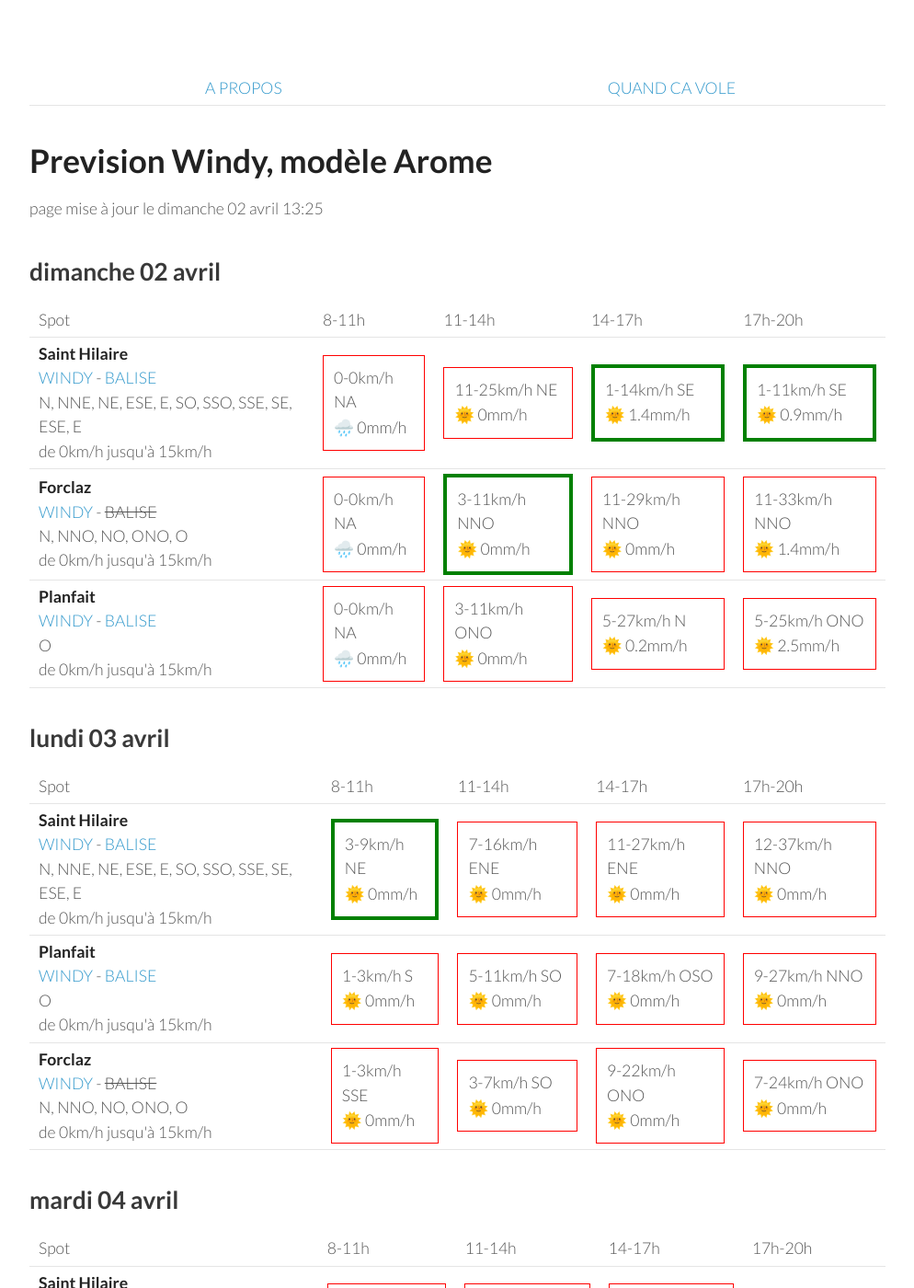
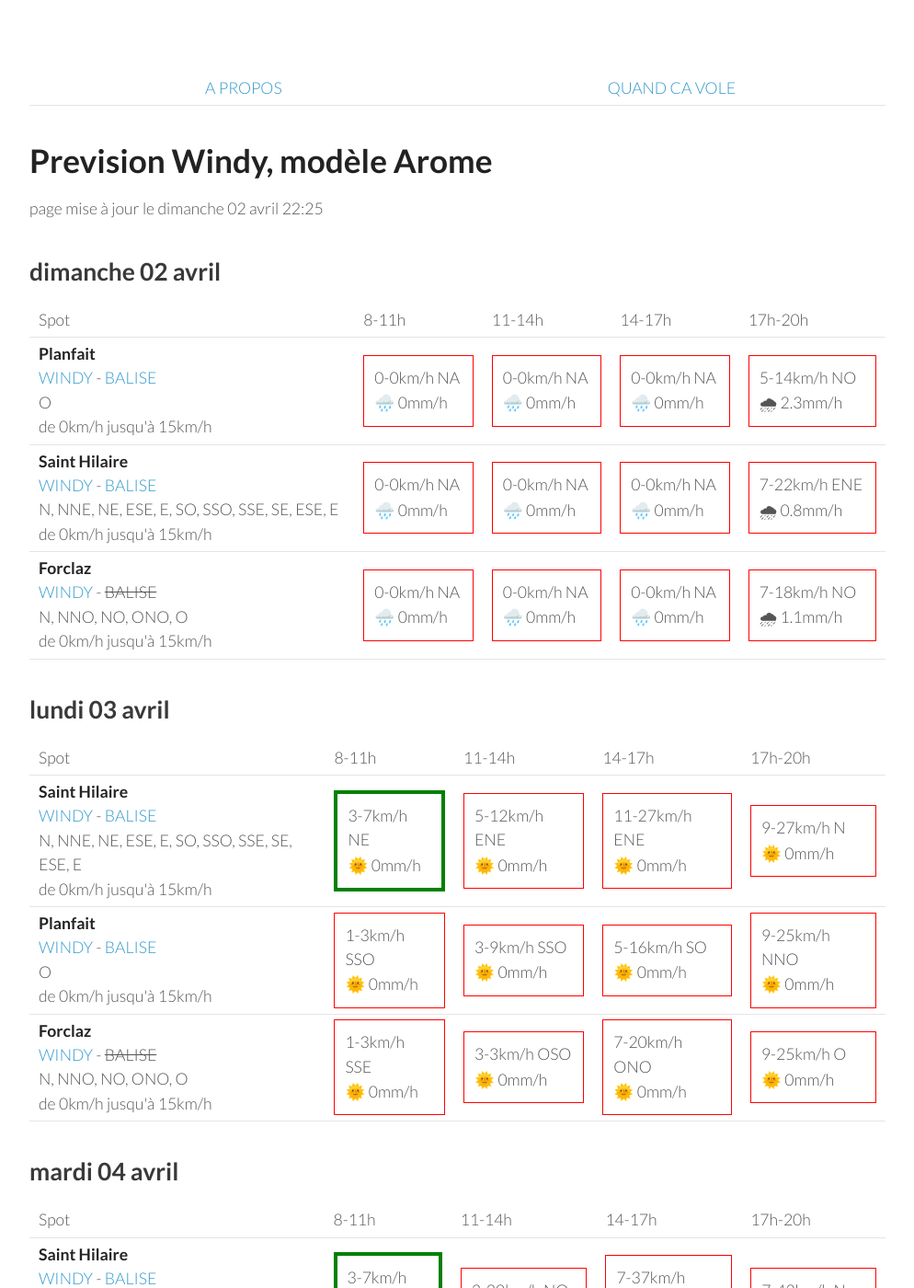
Before and after one commit to parapente-dans-le-nord/parapente-dans-le-nord.github.io, a Jekyll site: the page built from alpes_nord.markdown, in a window 1280 px wide and 1400 px high. Shown: the whole window at 92% size, without its empty margins (26-1020 px from the left). Built offline with Jekyll 4.4.1, drawn with Linux system fonts in a browser that asks for light colours; some of the changed text lies outside the part shown.

Commit message:
update index.markdown

```diff
--- a/alpes_nord.markdown
+++ b/alpes_nord.markdown
@@ -7,7 +7,7 @@ title:  "Tous les spots"
 {: .links}
 
 # Prevision Windy, modèle Arome
-page mise à jour le dimanche 02 avril 13:25
+page mise à jour le dimanche 02 avril 22:25
 
 ## dimanche 02 avril
 
@@ -22,30 +22,30 @@ page mise à jour le dimanche 02 avril 13:25
       <td>17h-20h</td>
     </tr>
 <tr>
+        <td><strong>Planfait</strong><br><a href="https://windy.com/45.853/6.223?45.415,6.223,8">WINDY</a> - <span class=""><a href="https://www.openwindmap.org/PP496">BALISE</a> </span><br> <span class="vent-favorable">O</span><br><span class="force-vent">de 0km/h jusqu'à 15km/h</span> </td>
+
+            <td><div class="not-flyable"><p>0-0km/h NA</p><p>🌧️ 0mm/h</p></div></td>
+            <td><div class="not-flyable"><p>0-0km/h NA</p><p>🌧️ 0mm/h</p></div></td>
+            <td><div class="not-flyable"><p>0-0km/h NA</p><p>🌧️ 0mm/h</p></div></td>
+            <td><div class="not-flyable"><p>5-14km/h NO</p><p>🌧 2.3mm/h</p></div></td>
+
+    </tr>
+<tr>
         <td><strong>Saint Hilaire</strong><br><a href="https://windy.com/45.307/5.888?45.087,5.889,9,m:eUFagkX">WINDY</a> - <span class=""><a href="http://www.balisemeteo.com/balise.php?idBalise=61">BALISE</a> </span><br> <span class="vent-favorable">N, NNE, NE, ESE, E, SO, SSO, SSE, SE, ESE, E</span><br><span class="force-vent">de 0km/h jusqu'à 15km/h</span> </td>
 
             <td><div class="not-flyable"><p>0-0km/h NA</p><p>🌧️ 0mm/h</p></div></td>
-            <td><div class="not-flyable"><p>11-25km/h NE</p><p>🌞 0mm/h</p></div></td>
-            <td><div class="flyable"><p>1-14km/h SE</p><p>🌞 1.4mm/h</p></div></td>
-            <td><div class="flyable"><p>1-11km/h SE</p><p>🌞 0.9mm/h</p></div></td>
+            <td><div class="not-flyable"><p>0-0km/h NA</p><p>🌧️ 0mm/h</p></div></td>
+            <td><div class="not-flyable"><p>0-0km/h NA</p><p>🌧️ 0mm/h</p></div></td>
+            <td><div class="not-flyable"><p>7-22km/h ENE</p><p>🌧 0.8mm/h</p></div></td>
 
     </tr>
 <tr>
         <td><strong>Forclaz</strong><br><a href="https://windy.com/45.814/6.247?45.375,6.246,8,m:eVwaglz">WINDY</a> - <span class="no-balise"> BALISE </span><br> <span class="vent-favorable">N, NNO, NO, ONO, O</span><br><span class="force-vent">de 0km/h jusqu'à 15km/h</span> </td>
 
             <td><div class="not-flyable"><p>0-0km/h NA</p><p>🌧️ 0mm/h</p></div></td>
-            <td><div class="flyable"><p>3-11km/h NNO</p><p>🌞 0mm/h</p></div></td>
-            <td><div class="not-flyable"><p>11-29km/h NNO</p><p>🌞 0mm/h</p></div></td>
-            <td><div class="not-flyable"><p>11-33km/h NNO</p><p>🌞 1.4mm/h</p></div></td>
-
-    </tr>
-<tr>
-        <td><strong>Planfait</strong><br><a href="https://windy.com/45.853/6.223?45.415,6.223,8">WINDY</a> - <span class=""><a href="https://www.openwindmap.org/PP496">BALISE</a> </span><br> <span class="vent-favorable">O</span><br><span class="force-vent">de 0km/h jusqu'à 15km/h</span> </td>
-
             <td><div class="not-flyable"><p>0-0km/h NA</p><p>🌧️ 0mm/h</p></div></td>
-            <td><div class="not-flyable"><p>3-11km/h ONO</p><p>🌞 0mm/h</p></div></td>
-            <td><div class="not-flyable"><p>5-27km/h N</p><p>🌞 0.2mm/h</p></div></td>
-            <td><div class="not-flyable"><p>5-25km/h ONO</p><p>🌞 2.5mm/h</p></div></td>
+            <td><div class="not-flyable"><p>0-0km/h NA</p><p>🌧️ 0mm/h</p></div></td>
+            <td><div class="not-flyable"><p>7-18km/h NO</p><p>🌧 1.1mm/h</p></div></td>
 
     </tr>
 
@@ -67,20 +67,20 @@ page mise à jour le dimanche 02 avril 13:25
 <tr>
         <td><strong>Saint Hilaire</strong><br><a href="https://windy.com/45.307/5.888?45.087,5.889,9,m:eUFagkX">WINDY</a> - <span class=""><a href="http://www.balisemeteo.com/balise.php?idBalise=61">BALISE</a> </span><br> <span class="vent-favorable">N, NNE, NE, ESE, E, SO, SSO, SSE, SE, ESE, E</span><br><span class="force-vent">de 0km/h jusqu'à 15km/h</span> </td>
 
-            <td><div class="flyable"><p>3-9km/h NE</p><p>🌞 0mm/h</p></div></td>
-            <td><div class="not-flyable"><p>7-16km/h ENE</p><p>🌞 0mm/h</p></div></td>
+            <td><div class="flyable"><p>3-7km/h NE</p><p>🌞 0mm/h</p></div></td>
+            <td><div class="not-flyable"><p>5-12km/h ENE</p><p>🌞 0mm/h</p></div></td>
             <td><div class="not-flyable"><p>11-27km/h ENE</p><p>🌞 0mm/h</p></div></td>
-            <td><div class="not-flyable"><p>12-37km/h NNO</p><p>🌞 0mm/h</p></div></td>
+            <td><div class="not-flyable"><p>9-27km/h N</p><p>🌞 0mm/h</p></div></td>
 
 
     </tr>
 <tr>
         <td><strong>Planfait</strong><br><a href="https://windy.com/45.853/6.223?45.415,6.223,8">WINDY</a> - <span class=""><a href="https://www.openwindmap.org/PP496">BALISE</a> </span><br> <span class="vent-favorable">O</span><br><span class="force-vent">de 0km/h jusqu'à 15km/h</span> </td>
 
-            <td><div class="not-flyable"><p>1-3km/h S</p><p>🌞 0mm/h</p></div></td>
-            <td><div class="not-flyable"><p>5-11km/h SO</p><p>🌞 0mm/h</p></div></td>
-            <td><div class="not-flyable"><p>7-18km/h OSO</p><p>🌞 0mm/h</p></div></td>
-            <td><div class="not-flyable"><p>9-27km/h NNO</p><p>🌞 0mm/h</p></div></td>
+            <td><div class="not-flyable"><p>1-3km/h SSO</p><p>🌞 0mm/h</p></div></td>
+            <td><div class="not-flyable"><p>3-9km/h SSO</p><p>🌞 0mm/h</p></div></td>
+            <td><div class="not-flyable"><p>5-16km/h SO</p><p>🌞 0mm/h</p></div></td>
+            <td><div class="not-flyable"><p>9-25km/h NNO</p><p>🌞 0mm/h</p></div></td>
 
 
     </tr>
@@ -88,9 +88,9 @@ page mise à jour le dimanche 02 avril 13:25
         <td><strong>Forclaz</strong><br><a href="https://windy.com/45.814/6.247?45.375,6.246,8,m:eVwaglz">WINDY</a> - <span class="no-balise"> BALISE </span><br> <span class="vent-favorable">N, NNO, NO, ONO, O</span><br><span class="force-vent">de 0km/h jusqu'à 15km/h</span> </td>
 
             <td><div class="not-flyable"><p>1-3km/h SSE</p><p>🌞 0mm/h</p></div></td>
-            <td><div class="not-flyable"><p>3-7km/h SO</p><p>🌞 0mm/h</p></div></td>
-            <td><div class="not-flyable"><p>9-22km/h ONO</p><p>🌞 0mm/h</p></div></td>
-            <td><div class="not-flyable"><p>7-24km/h ONO</p><p>🌞 0mm/h</p></div></td>
+            <td><div class="not-flyable"><p>3-3km/h OSO</p><p>🌞 0mm/h</p></div></td>
+            <td><div class="not-flyable"><p>7-20km/h ONO</p><p>🌞 0mm/h</p></div></td>
+            <td><div class="not-flyable"><p>9-25km/h O</p><p>🌞 0mm/h</p></div></td>
 
 
     </tr>
@@ -113,30 +113,30 @@ page mise à jour le dimanche 02 avril 13:25
 <tr>
         <td><strong>Saint Hilaire</strong><br><a href="https://windy.com/45.307/5.888?45.087,5.889,9,m:eUFagkX">WINDY</a> - <span class=""><a href="http://www.balisemeteo.com/balise.php?idBalise=61">BALISE</a> </span><br> <span class="vent-favorable">N, NNE, NE, ESE, E, SO, SSO, SSE, SE, ESE, E</span><br><span class="force-vent">de 0km/h jusqu'à 15km/h</span> </td>
 
-            <td><div class="not-flyable"><p>0-11km/h ENE</p><p>🌞 0mm/h</p></div></td>
-            <td><div class="not-flyable"><p>3-20km/h ONO</p><p>🌞 0mm/h</p></div></td>
-            <td><div class="not-flyable"><p>7-38km/h NNO</p><p>🌞 0mm/h</p></div></td>
-            <td><div class="not-flyable"><p>9-50km/h N</p><p>🌞 0mm/h</p></div></td>
+            <td><div class="flyable"><p>3-7km/h NE</p><p>🌞 0mm/h</p></div></td>
+            <td><div class="not-flyable"><p>3-20km/h NO</p><p>🌞 0mm/h</p></div></td>
+            <td><div class="not-flyable"><p>7-37km/h NNO</p><p>🌞 0mm/h</p></div></td>
+            <td><div class="not-flyable"><p>7-42km/h N</p><p>🌞 0mm/h</p></div></td>
 
 
     </tr>
 <tr>
         <td><strong>Planfait</strong><br><a href="https://windy.com/45.853/6.223?45.415,6.223,8">WINDY</a> - <span class=""><a href="https://www.openwindmap.org/PP496">BALISE</a> </span><br> <span class="vent-favorable">O</span><br><span class="force-vent">de 0km/h jusqu'à 15km/h</span> </td>
 
-            <td><div class="not-flyable"><p>0-14km/h SSO</p><p>🌞 0mm/h</p></div></td>
-            <td><div class="not-flyable"><p>5-20km/h ONO</p><p>🌞 0mm/h</p></div></td>
-            <td><div class="not-flyable"><p>9-33km/h NO</p><p>🌞 0mm/h</p></div></td>
-            <td><div class="not-flyable"><p>9-38km/h NNO</p><p>🌞 0mm/h</p></div></td>
+            <td><div class="not-flyable"><p>1-1km/h S</p><p>🌞 0mm/h</p></div></td>
+            <td><div class="not-flyable"><p>5-22km/h ONO</p><p>🌞 0mm/h</p></div></td>
+            <td><div class="not-flyable"><p>9-35km/h NO</p><p>🌞 0mm/h</p></div></td>
+            <td><div class="not-flyable"><p>9-37km/h NNO</p><p>🌞 0mm/h</p></div></td>
 
 
     </tr>
 <tr>
         <td><strong>Forclaz</strong><br><a href="https://windy.com/45.814/6.247?45.375,6.246,8,m:eVwaglz">WINDY</a> - <span class="no-balise"> BALISE </span><br> <span class="vent-favorable">N, NNO, NO, ONO, O</span><br><span class="force-vent">de 0km/h jusqu'à 15km/h</span> </td>
 
-            <td><div class="not-flyable"><p>1-12km/h SO</p><p>🌞 0mm/h</p></div></td>
-            <td><div class="not-flyable"><p>5-18km/h O</p><p>🌞 0mm/h</p></div></td>
-            <td><div class="not-flyable"><p>9-33km/h ONO</p><p>🌞 0mm/h</p></div></td>
-            <td><div class="not-flyable"><p>7-38km/h NO</p><p>🌞 0mm/h</p></div></td>
+            <td><div class="not-flyable"><p>0-1km/h SSE</p><p>🌞 0mm/h</p></div></td>
+            <td><div class="not-flyable"><p>5-20km/h O</p><p>🌞 0mm/h</p></div></td>
+            <td><div class="not-flyable"><p>9-35km/h ONO</p><p>🌞 0mm/h</p></div></td>
+            <td><div class="not-flyable"><p>7-37km/h NO</p><p>🌞 0mm/h</p></div></td>
 
 
     </tr>
@@ -159,30 +159,30 @@ page mise à jour le dimanche 02 avril 13:25
 <tr>
         <td><strong>Saint Hilaire</strong><br><a href="https://windy.com/45.307/5.888?45.087,5.889,9,m:eUFagkX">WINDY</a> - <span class=""><a href="http://www.balisemeteo.com/balise.php?idBalise=61">BALISE</a> </span><br> <span class="vent-favorable">N, NNE, NE, ESE, E, SO, SSO, SSE, SE, ESE, E</span><br><span class="force-vent">de 0km/h jusqu'à 15km/h</span> </td>
 
-            <td><div class="not-flyable"><p>3-31km/h NNE</p><p>🌞 0mm/h</p></div></td>
-            <td><div class="not-flyable"><p>5-35km/h NNO</p><p>🌞 0mm/h</p></div></td>
-            <td><div class="not-flyable"><p>9-44km/h NNO</p><p>🌞 0mm/h</p></div></td>
-            <td><div class="not-flyable"><p>9-48km/h N</p><p>🌞 0mm/h</p></div></td>
+            <td><div class="not-flyable"><p>3-25km/h NNE</p><p>🌞 0mm/h</p></div></td>
+            <td><div class="not-flyable"><p>5-29km/h NNO</p><p>🌞 0mm/h</p></div></td>
+            <td><div class="not-flyable"><p>7-40km/h NNO</p><p>🌞 0mm/h</p></div></td>
+            <td><div class="not-flyable"><p>9-42km/h N</p><p>🌞 0mm/h</p></div></td>
 
 
     </tr>
 <tr>
         <td><strong>Planfait</strong><br><a href="https://windy.com/45.853/6.223?45.415,6.223,8">WINDY</a> - <span class=""><a href="https://www.openwindmap.org/PP496">BALISE</a> </span><br> <span class="vent-favorable">O</span><br><span class="force-vent">de 0km/h jusqu'à 15km/h</span> </td>
 
-            <td><div class="not-flyable"><p>1-14km/h ESE</p><p>🌞 0mm/h</p></div></td>
-            <td><div class="not-flyable"><p>5-25km/h NO</p><p>🌞 0mm/h</p></div></td>
-            <td><div class="not-flyable"><p>9-40km/h NO</p><p>🌞 0mm/h</p></div></td>
-            <td><div class="not-flyable"><p>9-40km/h NNO</p><p>🌞 0mm/h</p></div></td>
+            <td><div class="not-flyable"><p>0-12km/h SO</p><p>🌞 0mm/h</p></div></td>
+            <td><div class="not-flyable"><p>5-22km/h ONO</p><p>🌞 0mm/h</p></div></td>
+            <td><div class="not-flyable"><p>9-35km/h NO</p><p>🌞 0mm/h</p></div></td>
+            <td><div class="not-flyable"><p>11-38km/h NNO</p><p>🌞 0mm/h</p></div></td>
 
 
     </tr>
 <tr>
         <td><strong>Forclaz</strong><br><a href="https://windy.com/45.814/6.247?45.375,6.246,8,m:eVwaglz">WINDY</a> - <span class="no-balise"> BALISE </span><br> <span class="vent-favorable">N, NNO, NO, ONO, O</span><br><span class="force-vent">de 0km/h jusqu'à 15km/h</span> </td>
 
-            <td><div class="not-flyable"><p>1-14km/h S</p><p>🌞 0mm/h</p></div></td>
-            <td><div class="not-flyable"><p>5-25km/h ONO</p><p>🌞 0mm/h</p></div></td>
-            <td><div class="not-flyable"><p>11-42km/h NO</p><p>🌞 0mm/h</p></div></td>
-            <td><div class="not-flyable"><p>9-42km/h NO</p><p>🌞 0mm/h</p></div></td>
+            <td><div class="not-flyable"><p>1-12km/h OSO</p><p>🌞 0mm/h</p></div></td>
+            <td><div class="not-flyable"><p>5-24km/h ONO</p><p>🌞 0mm/h</p></div></td>
+            <td><div class="not-flyable"><p>9-35km/h NO</p><p>🌞 0mm/h</p></div></td>
+            <td><div class="not-flyable"><p>9-37km/h NO</p><p>🌞 0mm/h</p></div></td>
 
 
     </tr>
@@ -203,22 +203,22 @@ page mise à jour le dimanche 02 avril 13:25
       <td>17h-20h</td>
     </tr>
 <tr>
+        <td><strong>Planfait</strong><br><a href="https://windy.com/45.853/6.223?45.415,6.223,8">WINDY</a> - <span class=""><a href="https://www.openwindmap.org/PP496">BALISE</a> </span><br> <span class="vent-favorable">O</span><br><span class="force-vent">de 0km/h jusqu'à 15km/h</span> </td>
+
+            <td><div class="not-flyable"><p>3-14km/h ESE</p><p>🌞 0mm/h</p></div></td>
+            <td><div class="not-flyable"><p>3-18km/h O</p><p>🌞 0mm/h</p></div></td>
+            <td><div class="not-flyable"><p>5-25km/h ONO</p><p>🌞 0mm/h</p></div></td>
+            <td><div class="not-flyable"><p>5-29km/h ONO</p><p>🌞 0mm/h</p></div></td>
+
+
+    </tr>
+<tr>
         <td><strong>Saint Hilaire</strong><br><a href="https://windy.com/45.307/5.888?45.087,5.889,9,m:eUFagkX">WINDY</a> - <span class=""><a href="http://www.balisemeteo.com/balise.php?idBalise=61">BALISE</a> </span><br> <span class="vent-favorable">N, NNE, NE, ESE, E, SO, SSO, SSE, SE, ESE, E</span><br><span class="force-vent">de 0km/h jusqu'à 15km/h</span> </td>
 
             <td><div class="not-flyable"><p>3-29km/h E</p><p>🌞 0mm/h</p></div></td>
             <td><div class="not-flyable"><p>5-35km/h N</p><p>🌞 0mm/h</p></div></td>
             <td><div class="not-flyable"><p>7-38km/h NNO</p><p>🌞 0mm/h</p></div></td>
             <td><div class="not-flyable"><p>7-38km/h NNO</p><p>🌞 0mm/h</p></div></td>
-
-
-    </tr>
-<tr>
-        <td><strong>Planfait</strong><br><a href="https://windy.com/45.853/6.223?45.415,6.223,8">WINDY</a> - <span class=""><a href="https://www.openwindmap.org/PP496">BALISE</a> </span><br> <span class="vent-favorable">O</span><br><span class="force-vent">de 0km/h jusqu'à 15km/h</span> </td>
-
-            <td><div class="not-flyable"><p>1-14km/h E</p><p>🌞 0mm/h</p></div></td>
-            <td><div class="not-flyable"><p>5-24km/h ONO</p><p>🌞 0mm/h</p></div></td>
-            <td><div class="not-flyable"><p>7-29km/h NO</p><p>🌞 0mm/h</p></div></td>
-            <td><div class="not-flyable"><p>7-31km/h NNO</p><p>🌞 0mm/h</p></div></td>
 
 
     </tr>
@@ -251,10 +251,10 @@ page mise à jour le dimanche 02 avril 13:25
 <tr>
         <td><strong>Planfait</strong><br><a href="https://windy.com/45.853/6.223?45.415,6.223,8">WINDY</a> - <span class=""><a href="https://www.openwindmap.org/PP496">BALISE</a> </span><br> <span class="vent-favorable">O</span><br><span class="force-vent">de 0km/h jusqu'à 15km/h</span> </td>
 
-            <td><div class="not-flyable"><p>3-12km/h E</p><p>🌞 0mm/h</p></div></td>
-            <td><div class="not-flyable"><p>5-20km/h ONO</p><p>🌞 0mm/h</p></div></td>
-            <td><div class="not-flyable"><p>7-29km/h ONO</p><p>🌞 0mm/h</p></div></td>
-            <td><div class="not-flyable"><p>9-31km/h NO</p><p>🌞 0mm/h</p></div></td>
+            <td><div class="not-flyable"><p>5-16km/h ESE</p><p>🌞 0mm/h</p></div></td>
+            <td><div class="not-flyable"><p>9-31km/h O</p><p>🌧 0.6mm/h</p></div></td>
+            <td><div class="not-flyable"><p>5-40km/h SSE</p><p>🌧 2.6mm/h</p></div></td>
+            <td><div class="not-flyable"><p>3-24km/h O</p><p>🌧 0.6mm/h</p></div></td>
 
 
     </tr>
```
